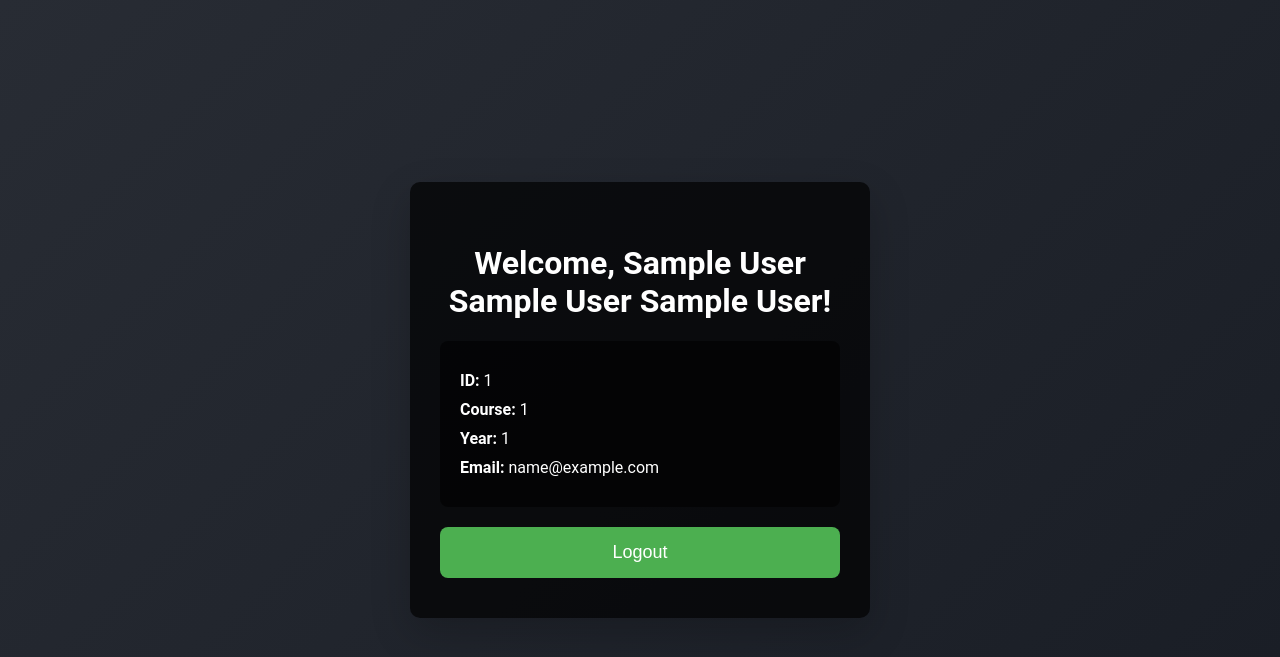
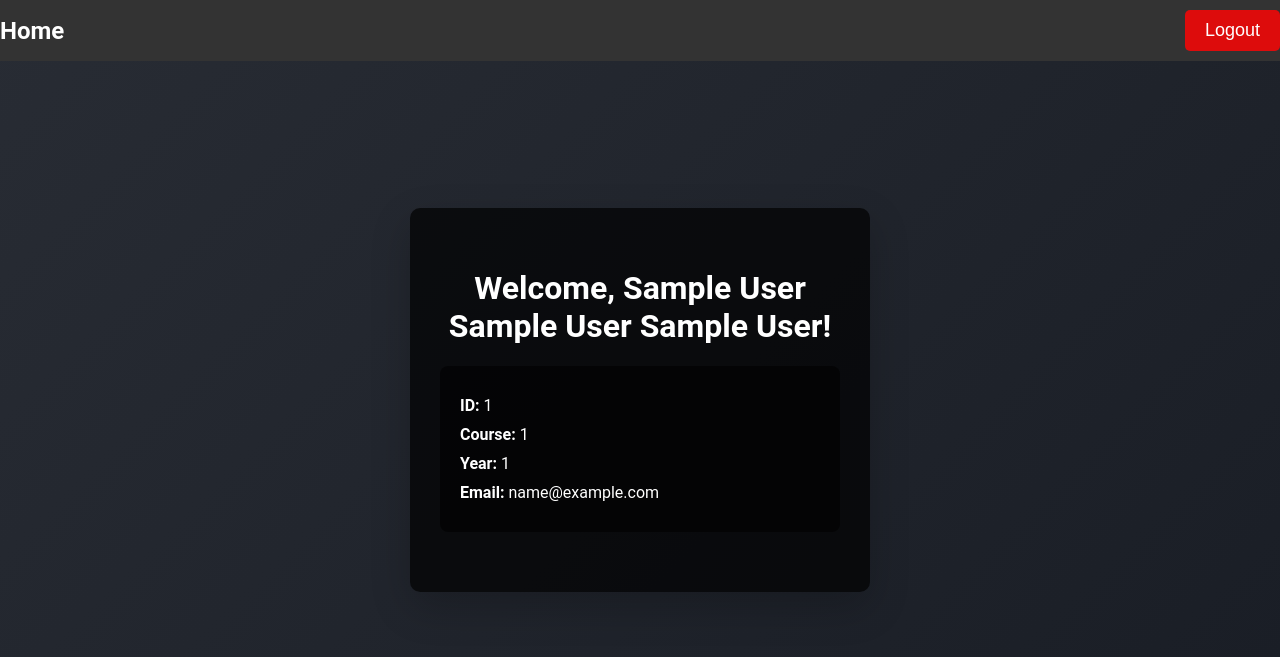
Before and after one commit to IsmaelJumaoas01/sit-in-management-system, a Flask app: page /home in a window 1280 px wide. Shown: the top 657 px of the page. Run offline with Flask 3, Linux system fonts and the light colour scheme; the visitor is signed in with stand-in values (Sample User, id 1).

Commit message:
second day second commit

```diff
--- a/app.py
+++ b/app.py
@@ -15,8 +15,14 @@
 
 @app.route('/register', methods=['GET', 'POST'])
 def register():
+    form_data = None
+
     if request.method == 'POST':
         form_data = {key: request.form[key] for key in ['idno', 'lastname', 'firstname', 'middlename', 'course', 'year', 'email', 'password']}
+
+        if len(form_data['middlename']) != 1 or not form_data['middlename'].isupper():
+            flash('Middle name must be a single capital letter.', 'error')
+            return render_template('register.html', form_data=form_data)
 
         conn = get_db_connection()
         cursor = conn.cursor()
@@ -27,7 +33,7 @@
             flash('IDNO already exists. Please choose a different IDNO.', 'error')
             cursor.close()
             conn.close()
-            return redirect(url_for('register'))
+            return render_template('register.html', form_data=form_data)
 
         cursor.execute("SELECT * FROM students WHERE EMAIL = %s", (form_data['email'],))
         existing_email = cursor.fetchone()
@@ -36,7 +42,7 @@
             flash('Email address already registered. Please choose a different email.', 'error')
             cursor.close()
             conn.close()
-            return redirect(url_for('register'))
+            return render_template('register.html', form_data=form_data)
 
         cursor.execute(
             "INSERT INTO students (IDNO, LASTNAME, FIRSTNAME, MIDDLENAME, COURSE, YEAR, EMAIL, PASSWORD) VALUES (%s, %s, %s, %s, %s, %s, %s, %s)",
@@ -50,7 +56,10 @@
         flash('Registration successful! You can now login.', 'success')
         return redirect(url_for('login'))
 
-    return render_template('register.html')
+    return render_template('register.html', form_data=form_data)
+
+
+
 
 
 @app.route('/login', methods=['GET', 'POST'])
--- a/static/dashboard.css
+++ b/static/dashboard.css
@@ -1,4 +1,3 @@
-/* General body settings for Dashboard */
 body {
     font-family: 'Roboto', sans-serif;
     background: linear-gradient(135deg, rgba(40, 44, 52, 1) 0%, rgba(25, 29, 37, 1) 100%);
@@ -10,7 +9,6 @@
     color: #fff;
 }
 
-/* Dashboard container */
 .dashboard-container {
     background: rgba(0, 0, 0, 0.7);
     padding: 40px 30px;
@@ -22,12 +20,10 @@
     color: #fff;
 }
 
-/* Hover effect for the dashboard */
 .dashboard-container:hover {
     transform: translateY(-10px);
 }
 
-/* Styling for the user info section */
 .info-box {
     margin: 20px 0;
     text-align: left;
@@ -36,7 +32,6 @@
     border-radius: 8px;
 }
 
-/* Individual info item */
 .info-box p {
     font-size: 16px;
     margin: 10px 0;
@@ -46,11 +41,10 @@
     font-weight: bold;
 }
 
-/* Styling the Logout button */
 .logout-button {
     width: 100%;
     padding: 15px;
-    background-color: #4CAF50;
+    background-color: #dd0c0c;
     color: #fff;
     border: none;
     border-radius: 8px;
@@ -63,7 +57,6 @@
     background-color: #45a049;
 }
 
-/* Flash message styling for success/error */
 .flash-messages {
     list-style-type: none;
     padding: 0;
@@ -87,3 +80,41 @@
     background-color: #4CAF50;
     color: white;
 }
+
+.navbar {
+    background-color: #333;
+    padding: 10px 20px;
+    position: fixed;
+    top: 0;
+    width: 100%;
+    z-index: 1000;
+}
+
+.navbar-container {
+    display: flex;
+    justify-content: space-between;
+    align-items: center;
+}
+
+.navbar-logo {
+    color: #fff;
+    text-decoration: none;
+    font-size: 24px;
+    font-weight: bold;
+}
+
+.navbar-button {
+    padding: 10px 20px;
+    background-color: #dd0c0c;
+    color: #fff;
+    border: none;
+    border-radius: 5px;
+    font-size: 18px;
+    cursor: pointer;
+    transition: all 0.3s ease;
+    text-decoration: none;
+}
+
+.navbar-button:hover {
+    background-color: #45a049;
+}
--- a/templates/dashboard.html
+++ b/templates/dashboard.html
@@ -8,6 +8,17 @@
     <title>Dashboard</title>
 </head>
 <body>
+    <nav class="navbar">
+        <div class="navbar-container">
+            <a href="{{ url_for('dashboard') }}" class="navbar-logo">Home</a>
+            <form action="{{ url_for('logout') }}" method="post">
+                <div class = "logout">
+                <button type="submit" class="navbar-button logout-button">Logout</button>
+            </div>
+            </form>
+        </div>
+    </nav>
+
     <div class="dashboard-container">
         <h1>Welcome, {{ firstname }} {{ middlename }} {{ lastname }}!</h1>
 
@@ -17,10 +28,6 @@
             <p><strong>Year:</strong> {{ year }}</p>
             <p><strong>Email:</strong> {{ email }}</p>
         </div>
-
-        <form action="{{ url_for('logout') }}" method="post">
-            <button type="submit" class="logout-button">Logout</button>
-        </form>
     </div>
 </body>
 </html>
```
Also changed, not shown: templates/register.html (+12 -11 lines).
